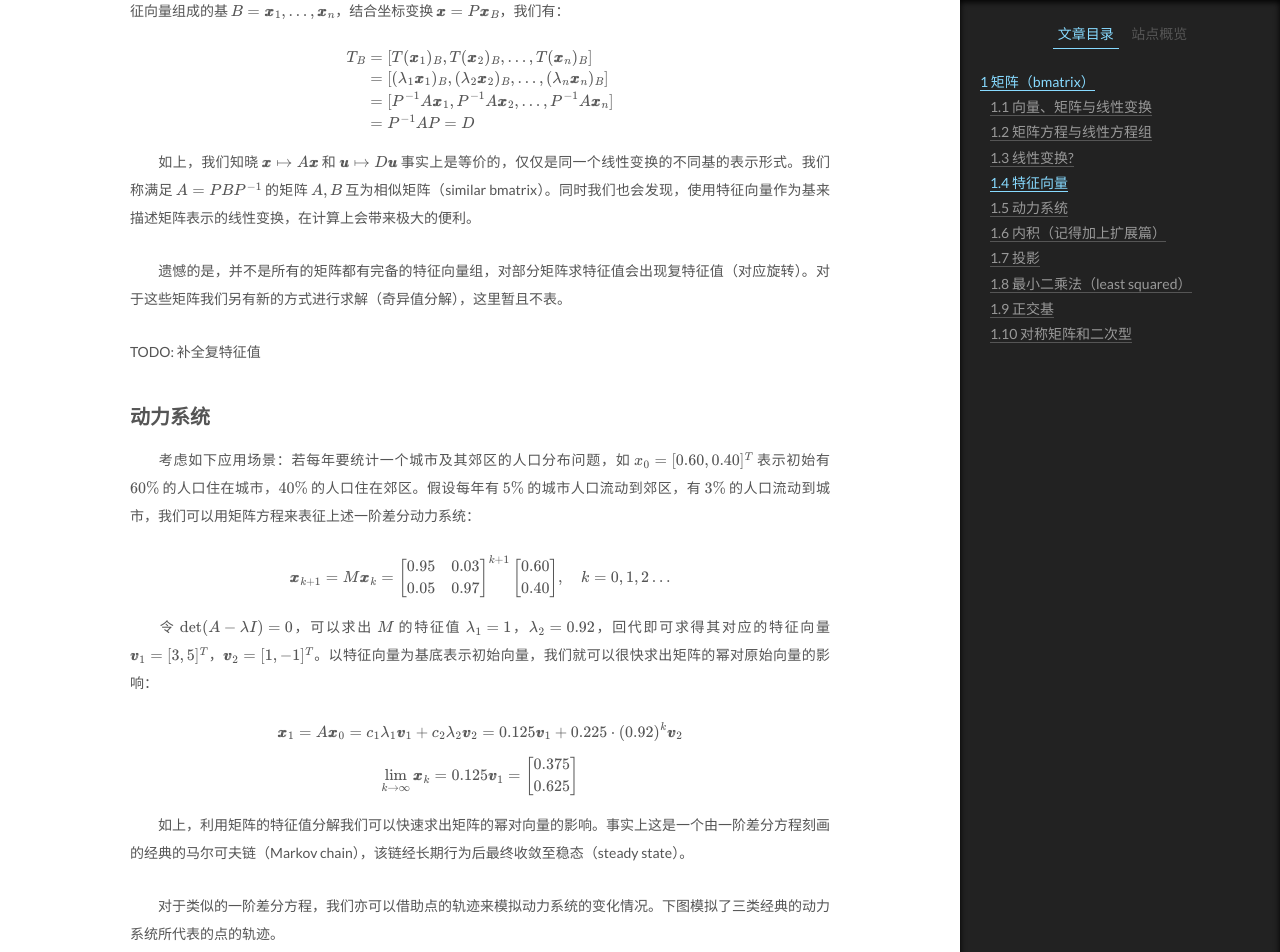
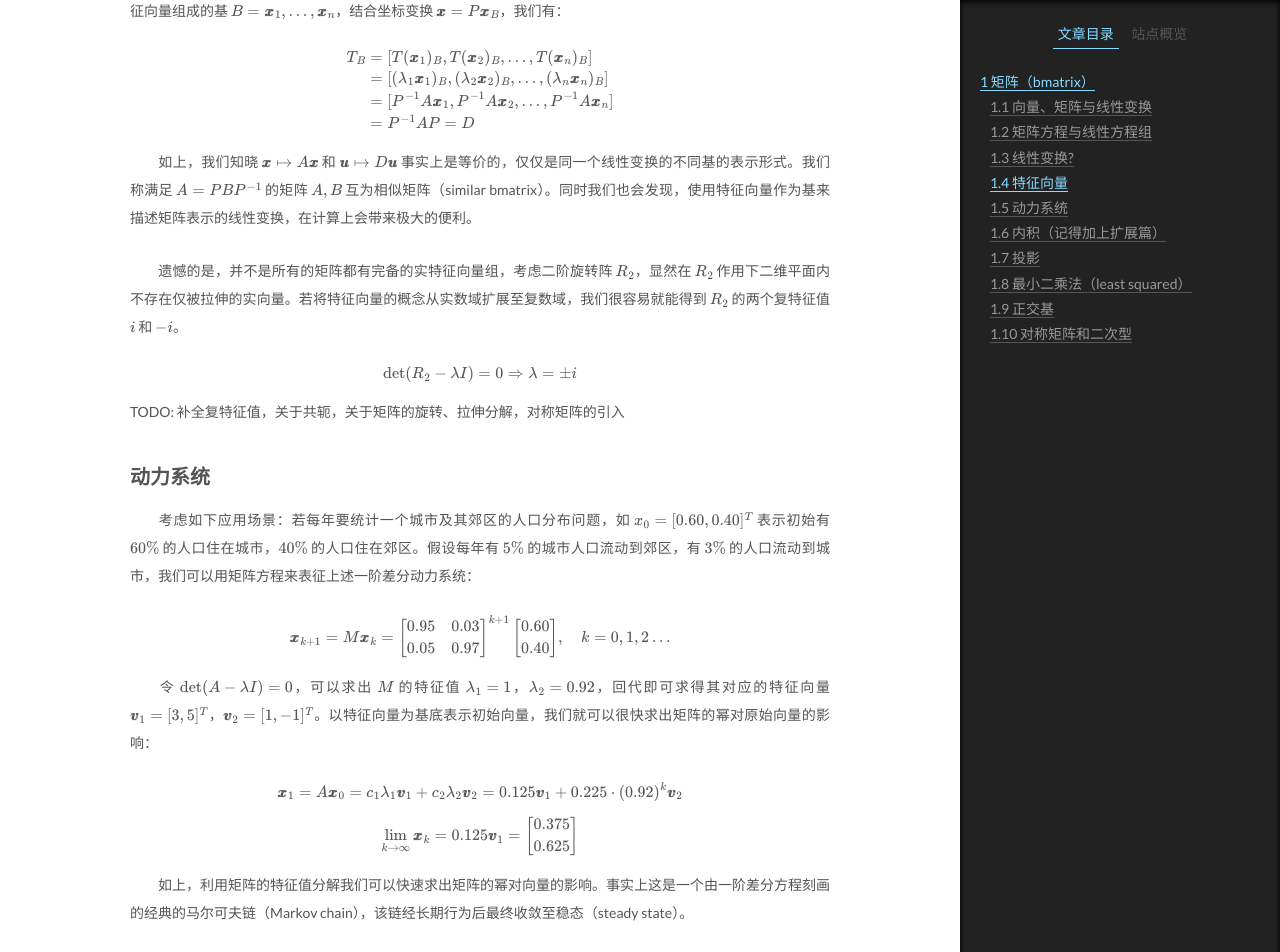
Before and after one commit to plumprc/plumprc.github.io, a Jekyll site: the page built from _posts/数海拾贝/2020-10-15-线性代数初步.md, in a window 1280 px wide and 1400 px high, scrolled down 6104 px. Shown: the top 952 px of the window. Built offline with Jekyll 4.4.1, drawn with Linux system fonts in a browser that asks for light colours; formulas are drawn with MathJax 3.

Commit message:
linear_complete_eigen

```diff
--- a/_posts/数海拾贝/2020-10-15-线性代数初步.md
+++ b/_posts/数海拾贝/2020-10-15-线性代数初步.md
@@ -264,9 +264,11 @@ $$
 
 &emsp;&emsp;如上，我们知晓 $\pmb{x}\mapsto A\pmb{x}$ 和 $\pmb{u}\mapsto D\pmb{u}$ 事实上是等价的，仅仅是同一个线性变换的不同基的表示形式。我们称满足 $A=PBP^{-1}$ 的矩阵 $A,B$ 互为相似矩阵（similar bmatrix）。同时我们也会发现，使用特征向量作为基来描述矩阵表示的线性变换，在计算上会带来极大的便利。
 
-&emsp;&emsp;遗憾的是，并不是所有的矩阵都有完备的特征向量组，对部分矩阵求特征值会出现复特征值（对应旋转）。对于这些矩阵我们另有新的方式进行求解（奇异值分解），这里暂且不表。
+&emsp;&emsp;遗憾的是，并不是所有的矩阵都有完备的实特征向量组，考虑二阶旋转阵 $R_2$，显然在 $R_2$ 作用下二维平面内不存在仅被拉伸的实向量。若将特征向量的概念从实数域扩展至复数域，我们很容易就能得到 $R_2$ 的两个复特征值 $i$ 和 $-i$。
 
-TODO: 补全复特征值
+$$\det(R_2-\lambda I)=0\Rightarrow \lambda=\pm i$$
+
+TODO: 补全复特征值，关于共轭，关于矩阵的旋转、拉伸分解，对称矩阵的引入
 
 ## 动力系统
 &emsp;&emsp;考虑如下应用场景：若每年要统计一个城市及其郊区的人口分布问题，如 $x_0=[0.60,0.40]^T$ 表示初始有 $60\%$ 的人口住在城市，$40\%$ 的人口住在郊区。假设每年有 $5\%$ 的城市人口流动到郊区，有 $3\%$ 的人口流动到城市，我们可以用矩阵方程来表征上述一阶差分动力系统：
```
